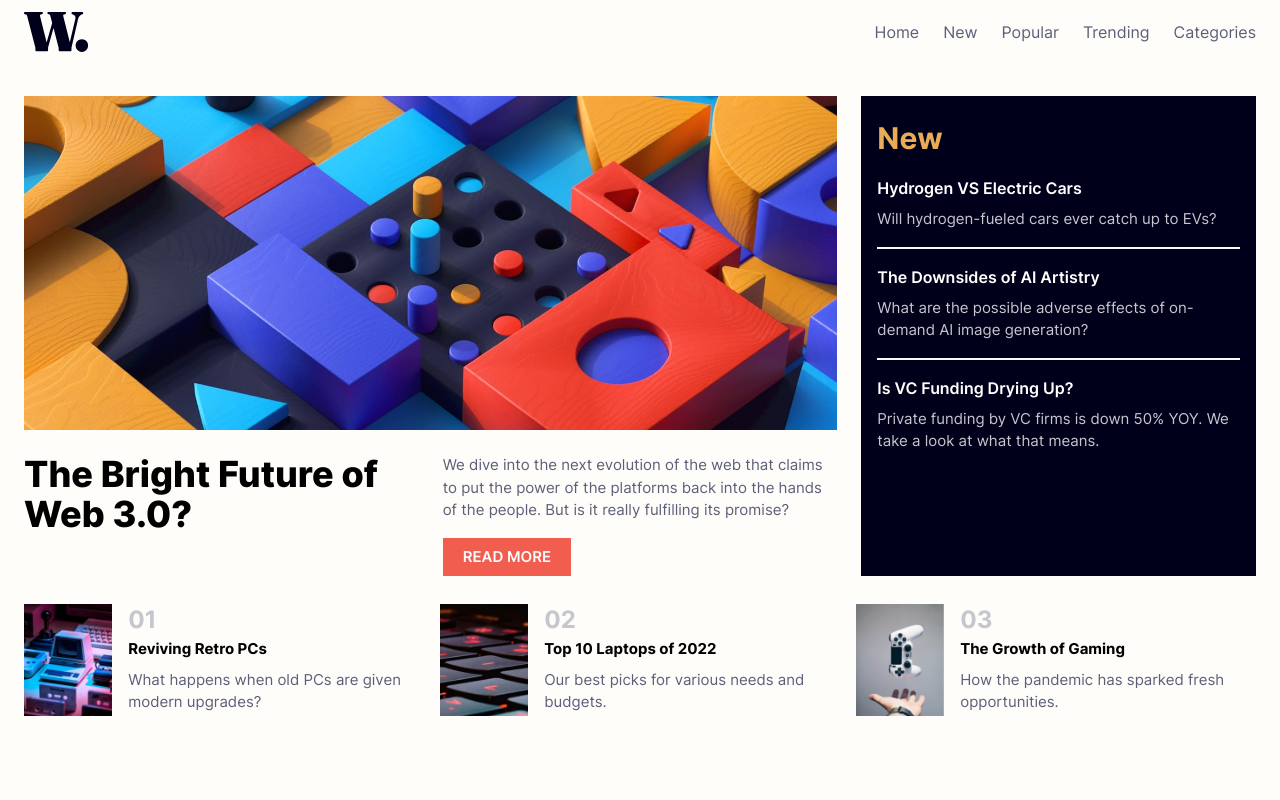
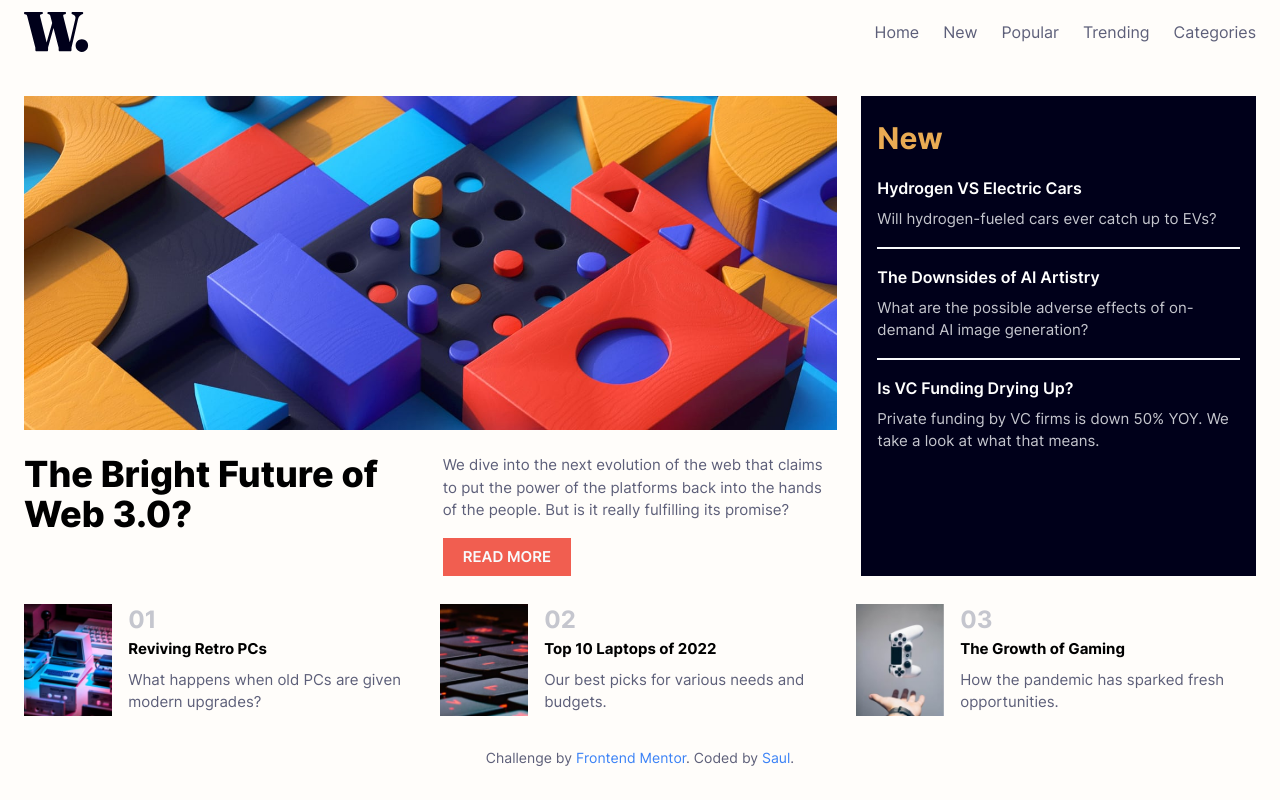
Before and after one commit to MgMyatHtayKhant/news-homepage, a React (Vite) app: page / in a window 1280 px wide. Built offline with nearby package versions, Linux system fonts and the light colour scheme.

Commit message:
Add footer

```diff
--- a/src/Hero.jsx
+++ b/src/Hero.jsx
@@ -4,6 +4,7 @@ import { devices, news } from "./data";
 const Hero = () => {
 
     return (
+        <>
             <main className="my-8 px-3 sm:px-6">
                 <section className="grid grid-cols-1 gap-4 md:gap-6 md:grid-cols-3">
                     <div className="justify-self-center md:col-start-1 md:col-end-3">
@@ -60,6 +61,11 @@ const Hero = () => {
                     }
                 </section>
             </main>
+            <footer className="text-center text-darkGrayishBlue text-sm px-3">
+                Challenge by <a className="text-blue-500" href="https://www.frontendmentor.io?ref=challenge" target="_blank">Frontend Mentor</a>.
+                Coded by <a className="text-blue-500" href="https://github.com/MgMyatHtayKhant?tab=repositories" target="_blank">Saul</a>.
+            </footer>
+        </>
     );
 };
 
```
Also changed, not shown: 1 other file (tests, documents, lock files or other folders). Lines whose indentation alone changed are shown as unchanged.
